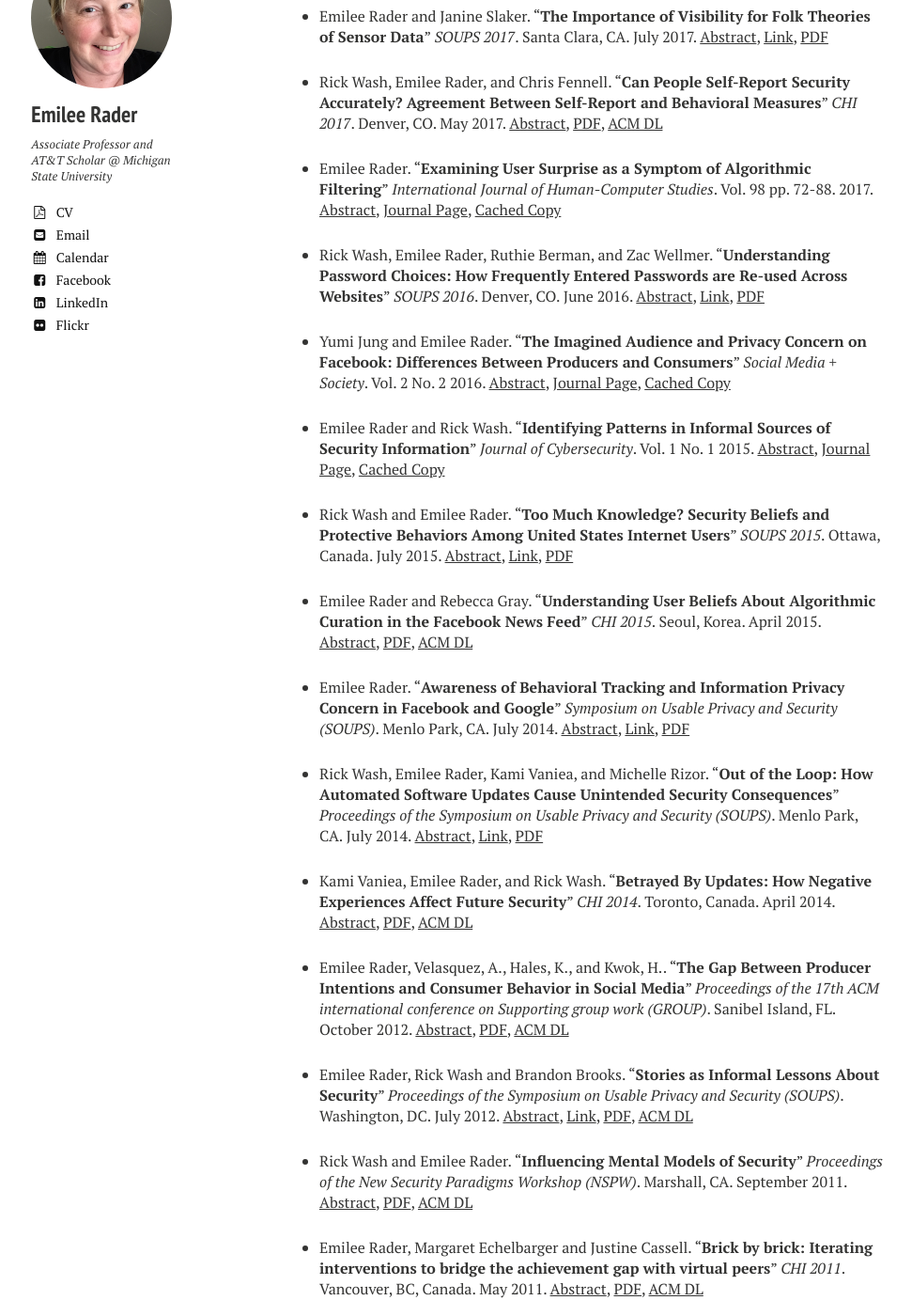
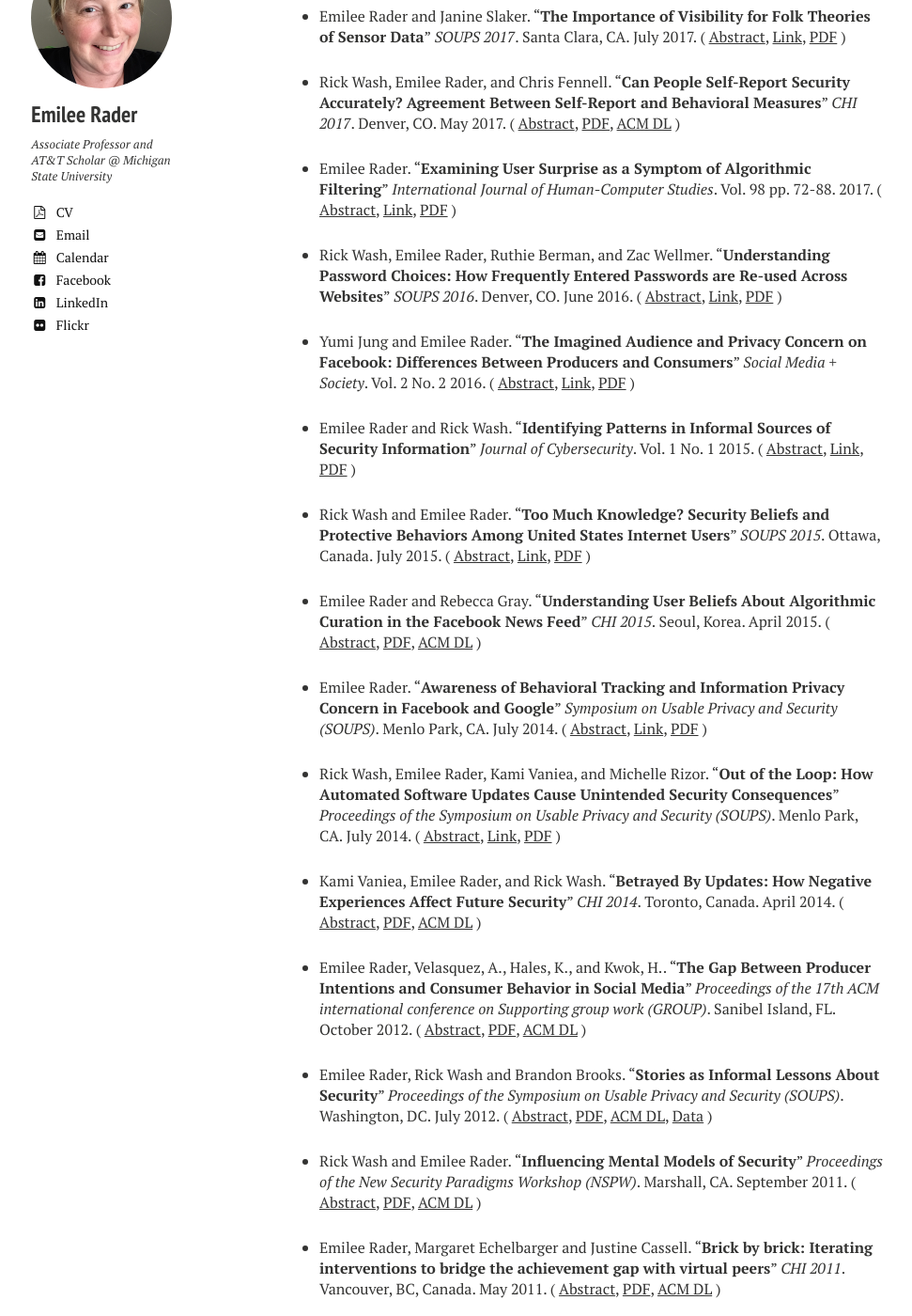
Before and after one commit to bierdoctor/bierdoctor.github.io, a Jekyll site: the page built from papers/index.md, in a window 1280 px wide and 1400 px high, scrolled down 446 px. Shown: the whole window at 94% size, without its empty margins (20-991 px from the left). Built offline with Jekyll 4.4.1, drawn with Linux system fonts in a browser that asks for light colours; nearby versions of some CDN libraries; some of the changed text lies outside the part shown.

Commit message:
update to paper format to include link to OSF data

```diff
--- a/_includes/paper.md
+++ b/_includes/paper.md
@@ -1,47 +1,25 @@
 {% case post.type %}
   {% when 'journal' %}
     {% include journal.md %}
-    [Abstract]({{post.url}}){% if post.link or post.file %},{% endif %}
-    {% if post.link %} [Journal Page]({{post.link}}){% endif %}{% if post.link and post.file %},{% endif %}
-    {% if post.file %} [Cached Copy](/papers/{{ post.file }}) {% endif %}
   {% when 'conference' %}
     {% include conference.md %}
-    [Abstract]({{post.url}}){% if post.link or post.file %},{% endif %}
-    {% if post.link %} [Link]({{post.link}}){% endif %}{% if post.link and post.file %},{% endif %}
-    {% if post.file %} [PDF](/papers/{{ post.file }}){% endif %}{% if post.acmdl %},{% endif %}
-    {% if post.acmdl %} [ACM DL]({{post.acmdl}}){% endif %}{% if post.appendix %},{% endif %}
-    {% if post.appendix %} [Appendix](/papers/{{ post.appendix }}) {% endif %}
-      {% comment %}  {% if post.doi %} DOI [{{ post.doi }}](http://dx.doi.org/{{ post.doi }}) {% endif %} {% endcomment %}
   {% when 'workshop' %}
     {% include workshop.md %}
-    {% if post.abstract or post.link or post.file or post.poster or post.appendix or post.acmdl %}{% endif %}
-    {% if post.abstract %} [Abstract]({{post.url}}){% if post.link or post.file %},{% endif %}{% endif %}
-    {% if post.link %} [Link]({{post.link}}){% endif %}{% if post.link and post.file %},{% endif %}
-    {% if post.file %} [PDF](/papers/{{ post.file }}){% endif %}{% if post.appendix or post.poster %},{% endif %}
-    {% if post.appendix %} [Appendix](/papers/{{ post.appendix }}) {% endif %}
-    {% if post.poster %} [Poster](/papers/{{ post.poster }}) {% endif %}
-    {% if post.acmdl %} [ACM DL]({{post.acmdl}}){% endif %}{% if post.appendix %},{% endif %}
-    {% if post.abstract or post.link or post.file or post.poster or post.appendix or post.acmdl %}{% endif %}
   {% when 'bookchap' %}
     {% include bookchap.md %}
-    {% if post.abstract or post.link or post.file or post.appendix %}{% endif %}
-    {% if post.abstract %} [Abstract]({{post.url}}){% if post.link or post.file %},{% endif %}{% endif %}
-    {% if post.link %} [Link]({{post.link}}){% endif %}{% if post.link and post.file %},{% endif %}
-    {% if post.file %} [PDF](/papers/{{ post.file }}){% endif %}{% if post.appendix %},{% endif %}
-    {% if post.appendix %} [Appendix](/papers/{{ post.appendix }}) {% endif %}
-    {% if post.abstract or post.link or post.file or post.appendix %}{% endif %}
   {% when 'magazine' %}
     {% include magazine.md %}
-    [Abstract]({{post.url}}){% if post.link or post.file %},{% endif %}
-    {% if post.link %} [Link]({{post.link}}){% endif %}{% if post.link and post.file %},{% endif %}
-    {% if post.file %} [PDF](/papers/{{ post.file }}){% endif %}{% if post.acmdl %},{% endif %}
-    {% if post.acmdl %} [ACM DL]({{post.acmdl}}){% endif %}{% if post.appendix %},{% endif %}
-    {% if post.appendix %} [Appendix](/papers/{{ post.appendix }}) {% endif %}
-      {% comment %}  {% if post.doi %} DOI [{{ post.doi }}](http://dx.doi.org/{{ post.doi }}) {% endif %} {% endcomment %}
   {% when 'working' %}
     {% include working.md %}
-    {% if post.abstract or post.link or post.file or post.appendix %}{% endif %}
-    {% if post.abstract %} [Abstract]({{post.url}}){% if post.link or post.file %},{% endif %}{% endif %}
-    {% if post.file %} [PDF](/papers/{{ post.file }}) {% endif %}
-    {% if post.abstract or post.link or post.file or post.appendix %}{% endif %}
 {% endcase %}
+  {% if post.abstract or post.link or post.file or post.acmdl or post.appendix or post.video or post.poster or post.osf %}({% endif %}
+  {% if post.type != 'bookchap' and post.abstract %}[Abstract]({{post.url}}){% if post.abstract and post.link or post.file and post.abstract or post.video or post.poster or post.osf %},{% endif %}{% endif %}
+  {% if post.link %} [Link]({{post.link}}){% if post.file or post.video or post.poster or post.osf %},{% endif %}{% endif %}
+  {% if post.file %} [PDF](/papers/{{ post.file }}){% if post.acmdl or post.video or post.poster or post.osf %},{% endif %}{% endif %}
+  {% if post.acmdl %} [ACM DL]({{post.acmdl}}){% if post.appendix or post.video or post.poster or post.osf %},{% endif %}{% endif %}
+  {% if post.appendix %} [Appendix](/papers/{{ post.appendix }}) {% endif %}
+  {% if post.video %} [Video]({{ post.video }}) {% endif %}
+  {% if post.poster %} [Poster](/papers/{{ post.poster }}) {% endif %}
+  {% if post.osf %} [Data]({{post.osf}}) {% endif %}
+{% comment %}  {% if post.doi %} DOI [{{ post.doi }}](http://dx.doi.org/{{ post.doi }}) {% endif %} {% endcomment %}
+  {% if post.abstract or post.link or post.file or post.acmdl or post.appendix or post.video or post.poster or post.osf%}){% endif %}
```
Also changed, not shown: _posts/2012-03-27-security-stories.md (+1 -1 lines).
